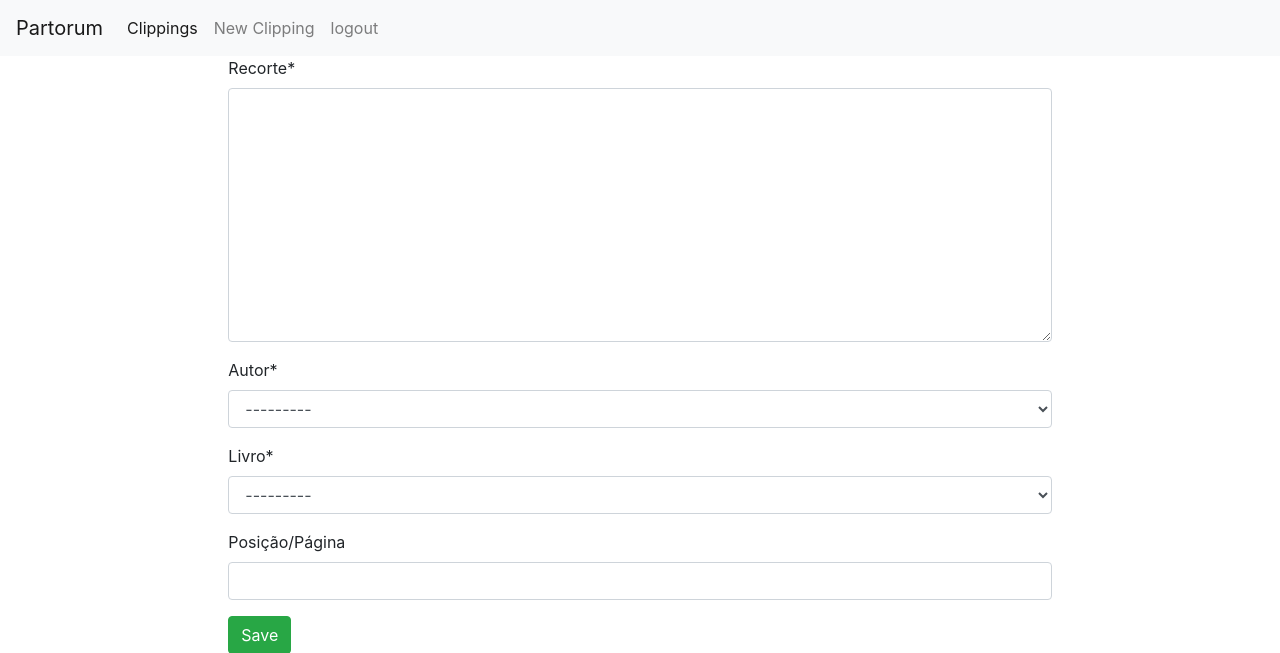
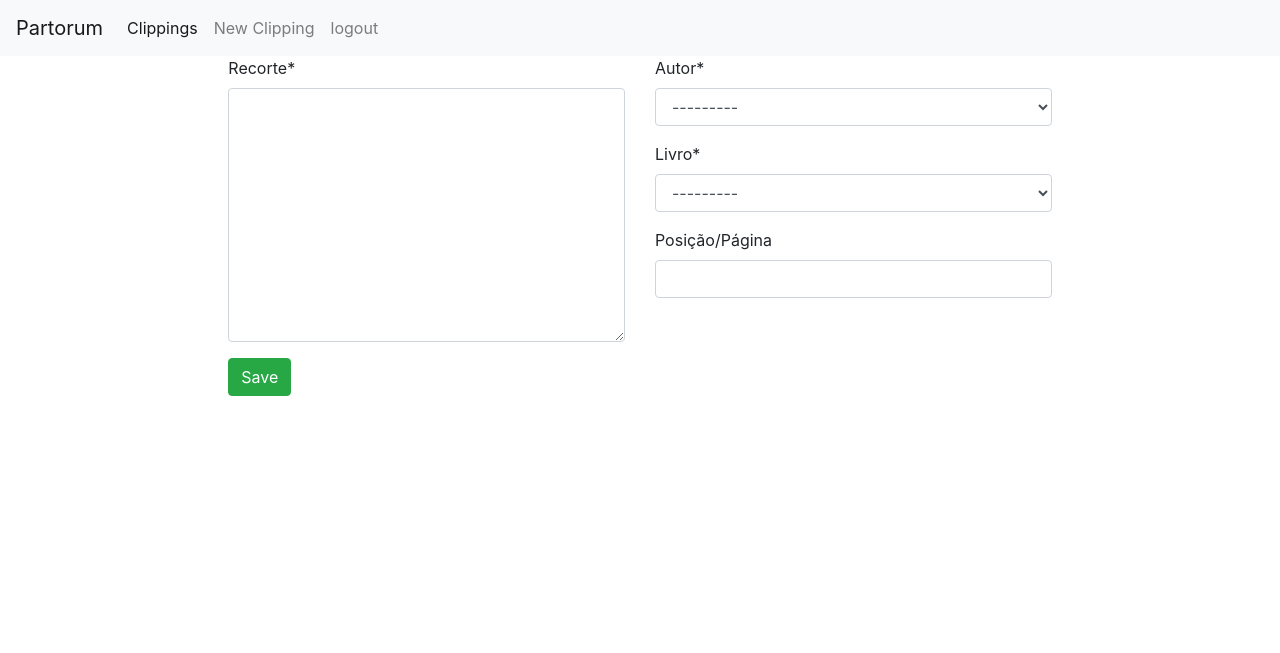
Before and after one commit to airak/partorum, a Django app: page /create_clipping/ in a window 1280 px wide. Shown: the top 653 px of the page. Run offline with Django 3.2, Linux system fonts and the light colour scheme; a user stored in the database is signed in; data comes from the database, SQL or seed files in the repository; some libraries are stand-ins or nearby versions.

Commit message:
change create clipping page layout, add responsivity.

```diff
--- a/api/clipping/templates/create_clipping.html
+++ b/api/clipping/templates/create_clipping.html
@@ -3,7 +3,16 @@
 {% load crispy_forms_tags %}
 <div class="col-sm-12 col-md-10 col-lg-8 mx-auto">
     <form method="post">{% csrf_token %}
-        {{ form|crispy}}
+        <div class="row">
+            <div class="col-md-6 col-sm-12">
+                {{ form.texto|as_crispy_field }}
+            </div>
+            <div class="col-md-6 col-sm-12">
+                {{ form.autor|as_crispy_field }}
+                {{ form.livro|as_crispy_field }}
+                {{ form.posicao|as_crispy_field }}
+            </div>
+        </div>
         <input type="submit" class="btn btn-success" value="Save">
     </form>
 </div>
--- a/api/core/templates/base.html
+++ b/api/core/templates/base.html
@@ -3,6 +3,7 @@
 <html>
 <head>
   <meta charset="utf-8">
+  <meta name="viewport" content="width=device-width, initial-scale=1">
   <link rel="stylesheet" href="https://stackpath.bootstrapcdn.com/bootstrap/4.1.3/css/bootstrap.min.css" integrity="sha384-MCw98/SFnGE8fJT3GXwEOngsV7Zt27NXFoaoApmYm81iuXoPkFOJwJ8ERdknLPMO" crossorigin="anonymous">
   <script src="https://stackpath.bootstrapcdn.com/bootstrap/4.1.3/js/bootstrap.min.js" integrity="sha384-ChfqqxuZUCnJSK3+MXmPNIyE6ZbWh2IMqE241rYiqJxyMiZ6OW/JmZQ5stwEULTy" crossorigin="anonymous"></script>
   <link rel='stylesheet' href='https://use.fontawesome.com/releases/v5.5.0/css/all.css' integrity='sha384-B4dIYHKNBt8Bc12p+WXckhzcICo0wtJAoU8YZTY5qE0Id1GSseTk6S+L3BlXeVIU' crossorigin='anonymous'>
```
